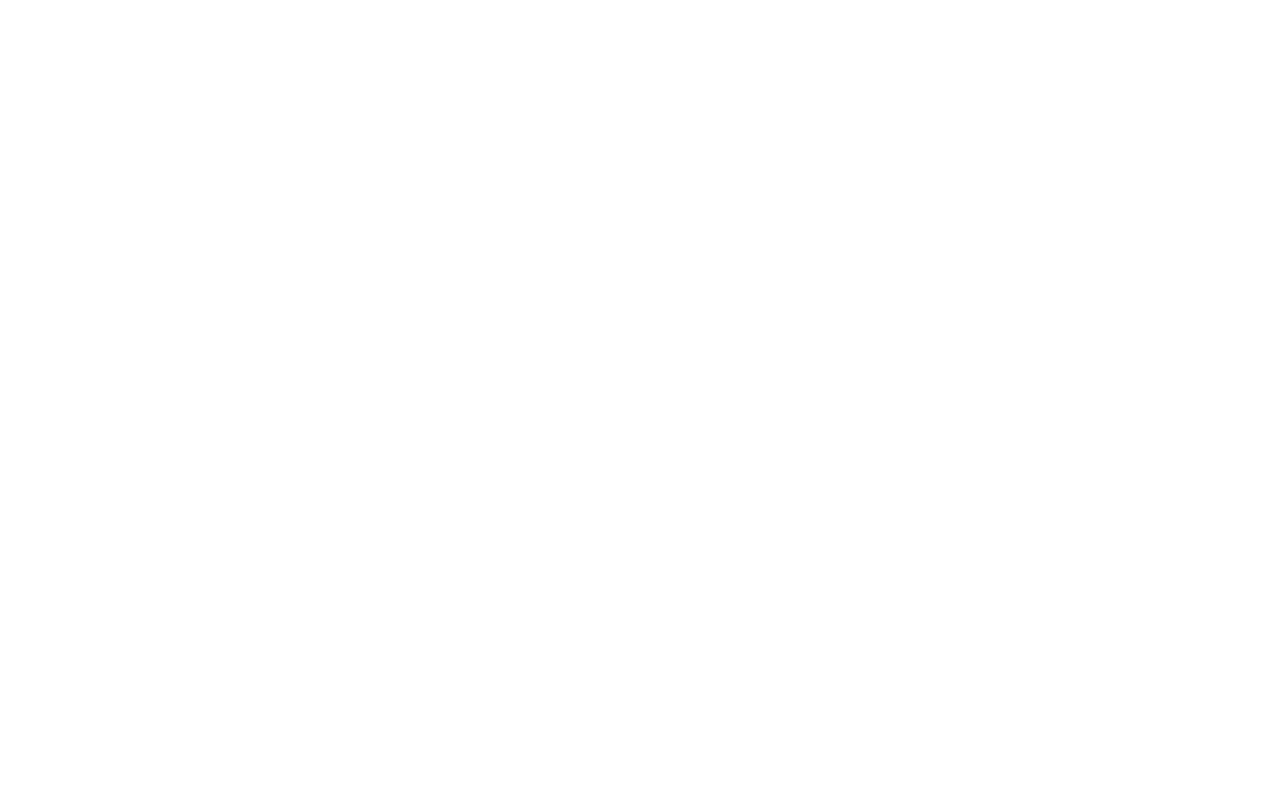
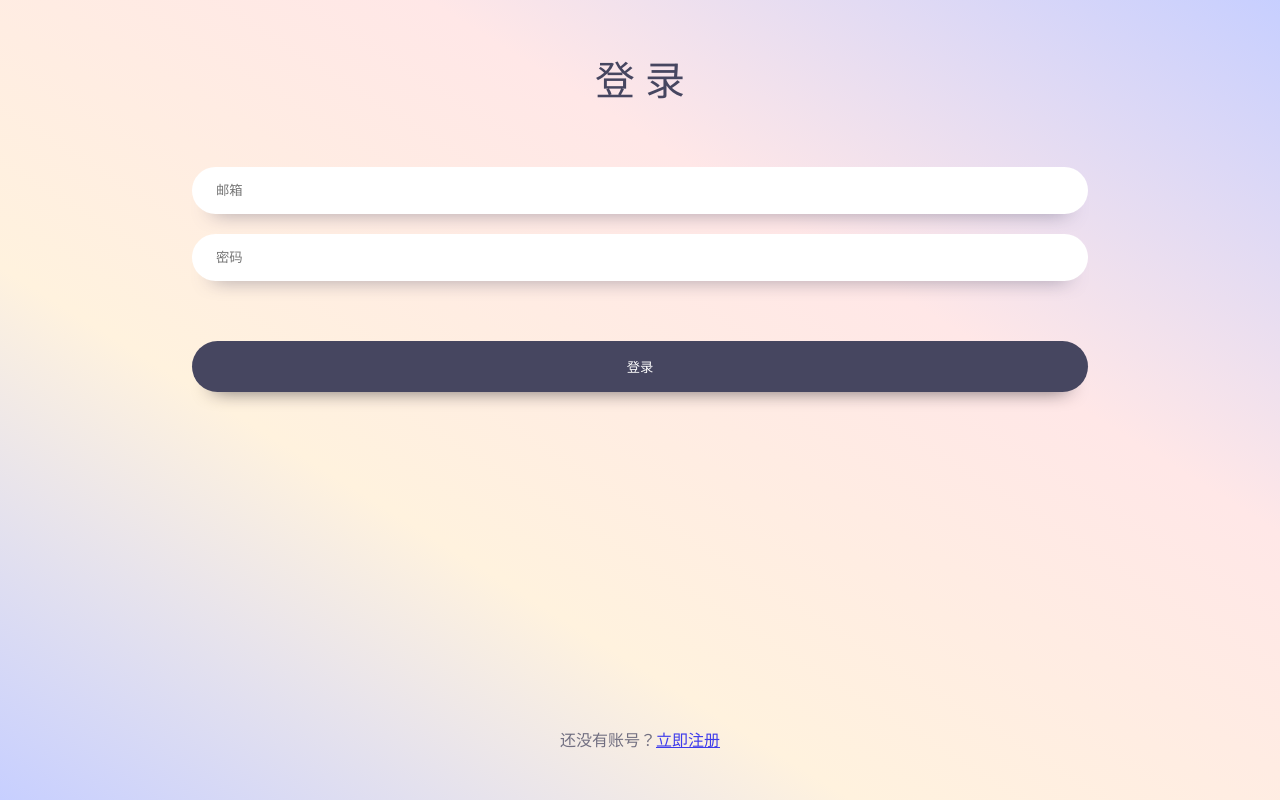
Before and after one commit to UT-Applicataion-Development-Association/dream-diary, a React (Create React App) app in the folder dream-diary-client/: page /login in a window 1280 px wide. Before the commit this address had no page. Built offline with nearby package versions, Linux system fonts and the light colour scheme; a web font is replaced by a local one.

Commit message:
added login/signup paths

```diff
--- a/dream-diary-client/src/routes/index.js
+++ b/dream-diary-client/src/routes/index.js
@@ -1,10 +1,12 @@
 import React from "react";
 
-import { Route, Routes, Switch } from "react-router-dom";
+import { Route, Routes } from "react-router-dom";
 
 import HomePage from "pages/HomePage";
 import ViewDreamPage from "pages/ViewDreamPage";
 import CreateDreamPage from "pages/CreateDreamPage";
+import LoginPage from "pages/LoginPage";
+import SignupPage from "pages/SignupPage";
 
 export default class RenderRoutes extends React.Component {
   render() {
@@ -17,6 +19,10 @@ export default class RenderRoutes extends React.Component {
 
         <Route exact path="/create-dream/:id" element={<CreateDreamPage />} />
 
+        <Route exact path="/login" element={<LoginPage />} />
+
+        <Route exact path="/signup" element={<SignupPage />} />
+
         {/* NOT FOUND */}
         <Route component={() => <h1>Not Found!</h1>} />
       </Routes>
```
